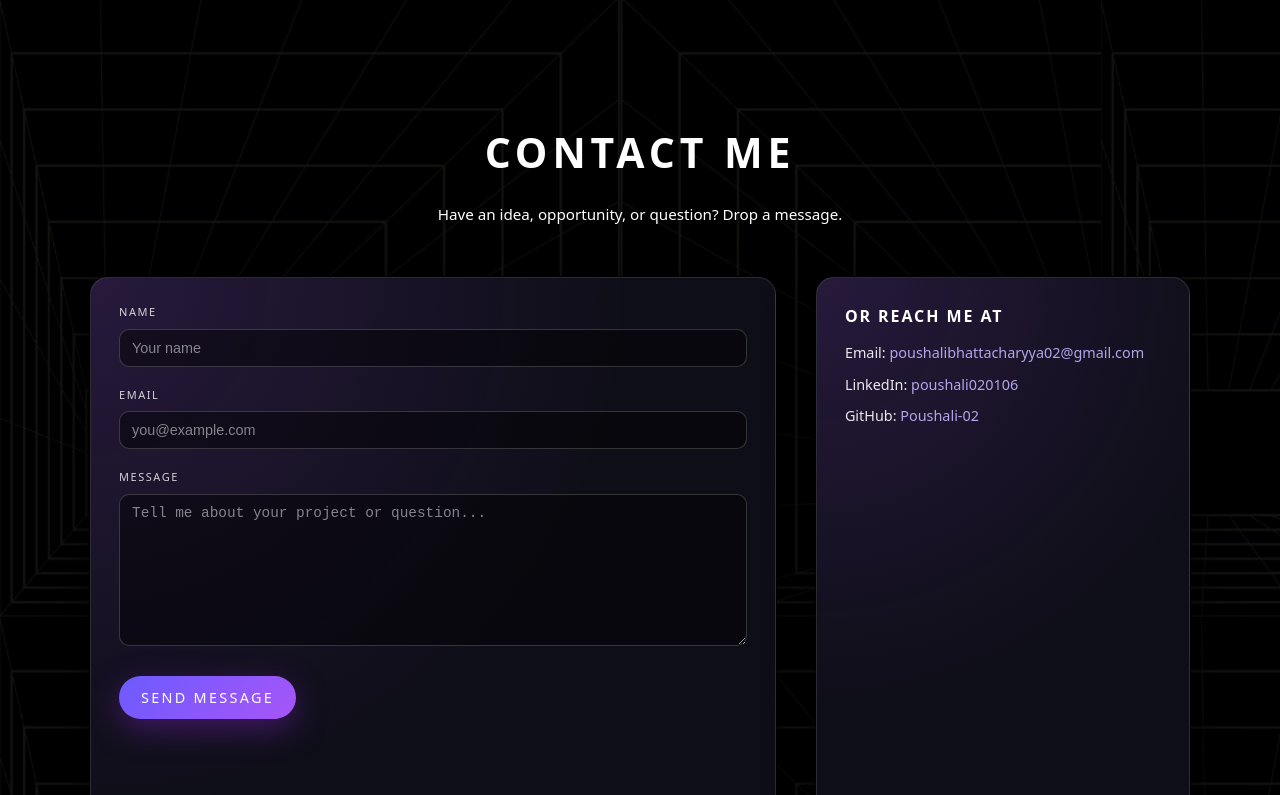
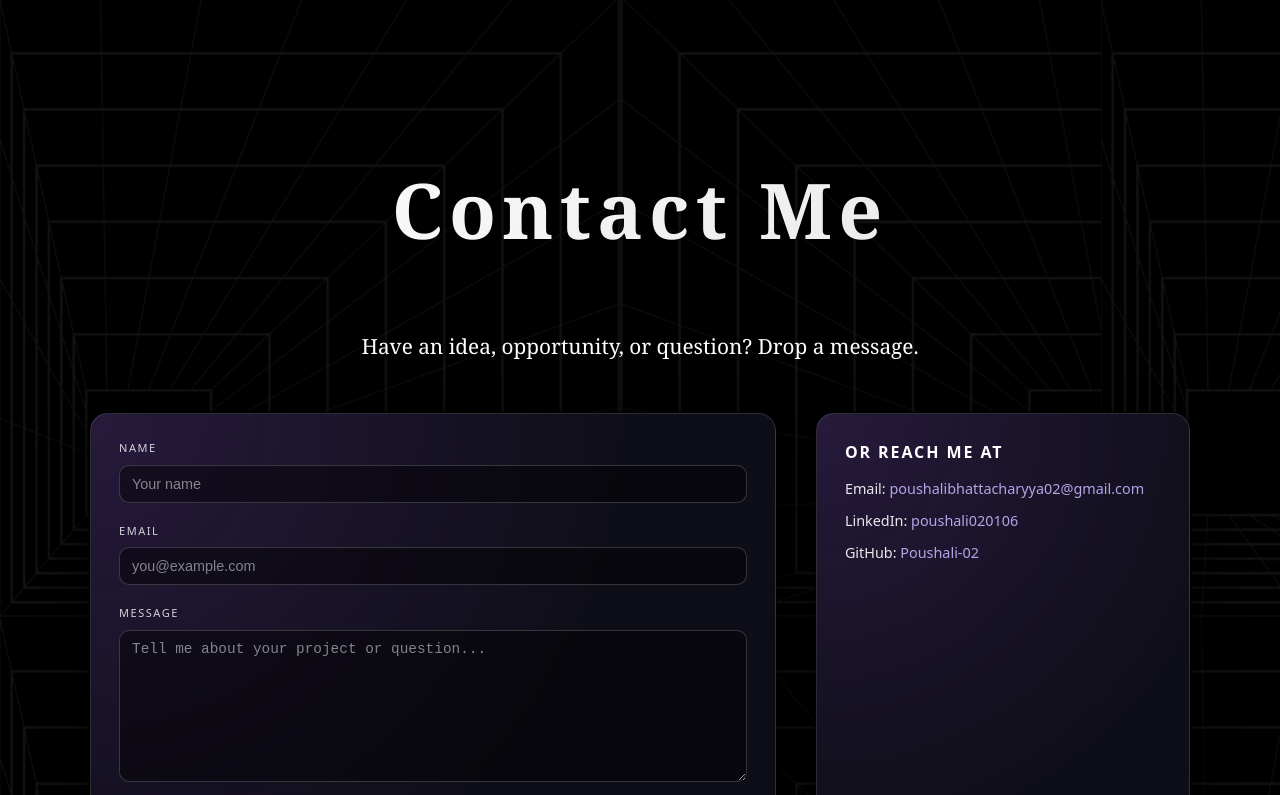
Before and after one commit to Poushali-02/portfolio, a React (Vite) app: page / in a window 1280 px wide. Shown: the part 6765-7560 px from the top of the page. Built offline with nearby package versions, Linux system fonts and the light colour scheme; no server answers.

Commit message:
contact fixed

```diff
--- a/src/Components/contact.jsx
+++ b/src/Components/contact.jsx
@@ -40,7 +40,9 @@ function Contact() {
   return (
     <div id="contact" className="portfolio-bg">
       <section className="contact-section">
-        <h2 className="contact-title">Contact Me</h2>
+        <div className="contact-title">
+          <h2>Contact Me</h2>
+        </div>
         <p className="contact-text">
           Have an idea, opportunity, or question? Drop a message.
         </p>
--- a/src/Css/contact.css
+++ b/src/Css/contact.css
@@ -13,31 +13,33 @@
 }
 
 .contact-title {
+  color: #fff;
+  font-size: clamp(2.5rem, 4vw, 4rem);
+  font-family: 'Merriweather', Georgia, serif;
+  font-weight: 400;
+  margin-bottom: 3vw;
   text-align: center;
-  font-size: 3.2vw;
-  margin-bottom: 1.2rem;
   letter-spacing: 0.12em;
-  text-transform: uppercase;
-
-  opacity: 0;
-  transform: translateY(16px);
-  animation: contactTitleUp 0.65s ease-out forwards;
-  animation-delay: 0.08s;
+  background: linear-gradient(135deg, #ffffff 0%, #e5e5e5 100%);
+  -webkit-background-clip: text;
+  -webkit-text-fill-color: transparent;
+  background-clip: text;
 }
 
 .contact-text {
   text-align: center;
+  font-family: 'Merriweather', Georgia, serif;
   margin-bottom: 3.2rem;
   opacity: 0.8;
   max-width: 560px;
   margin-left: auto;
   margin-right: auto;
-  font-size: 0.95rem;
+  font-size: 1.3rem;
 
   opacity: 0;
   transform: translateY(14px);
   animation: contactTextUp 0.7s ease-out forwards;
-  animation-delay: 0.16s;
+  animation-delay: 0.88s;
 }
 
 .contact-grid {
@@ -307,4 +309,13 @@
   .contact-title {
     font-size: 2.2rem;
   }
+    .contact-field textarea {
+    padding: 1rem;
+    background: rgba(0, 0, 0, 0.45);
+    color: #fff;
+    outline: none;
+    font-size: 0.9rem;
+    transition: border-color 0.2s ease-out, box-shadow 0.2s ease-out,
+      background 0.2s ease-out, transform 0.1s ease-out;
+  }
 }
```
